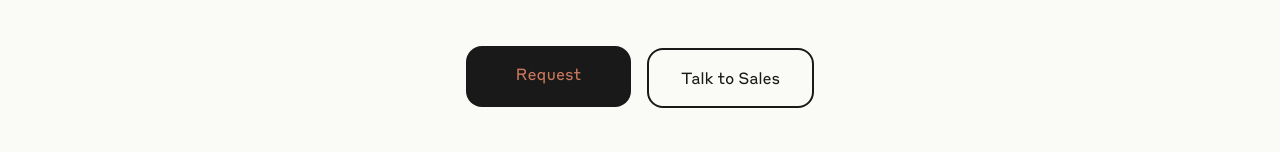
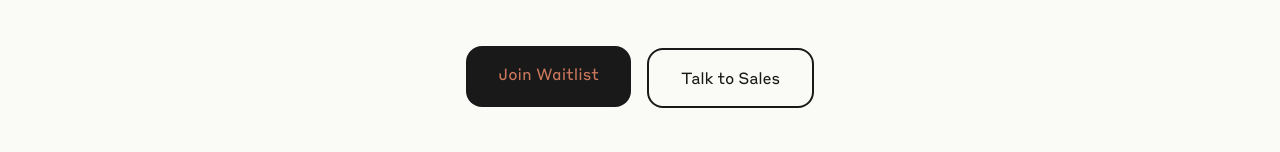
Before and after one commit to snowman1214/next-ghost, a Next.js app: page /legal in a window 1280 px wide. Shown: the part 648-800 px from the top of the page. Built offline with nearby package versions, Linux system fonts and the light colour scheme; a web font is replaced by a local one.

Commit message:
Update legal.js

```diff
--- a/pages/legal.js
+++ b/pages/legal.js
@@ -57,7 +57,7 @@ Introducing SuisseGPT - For the legal profession a Private trained Generative AI
                         <button
                           className="btn-request-access cta-1 btn-primary contentFadeUp"
                           data-triggers="inViewOnce"
-                          data-modal="requestAccess"
+                          data-modal="Join Waitlist"
                           aria-label="Join Waitlist"
                         >   <a
                             href="https://form.nativeforms.com/XNHej1jZmYTMm5Gca1Db"
@@ -69,12 +69,12 @@ Introducing SuisseGPT - For the legal profession a Private trained Generative AI
                         >
                           <span
                             className="btn-label"
-                            aria-label="Request Access"
+                            aria-label="Join Waitlist"
                           >
                             Join Waitlist
                             <span
                               className="btn-anim"
-                              title="Request Access"
+                              title="Join Waitlist"
                               aria-hidden="true"
                             ></span>
                           </span>
```
